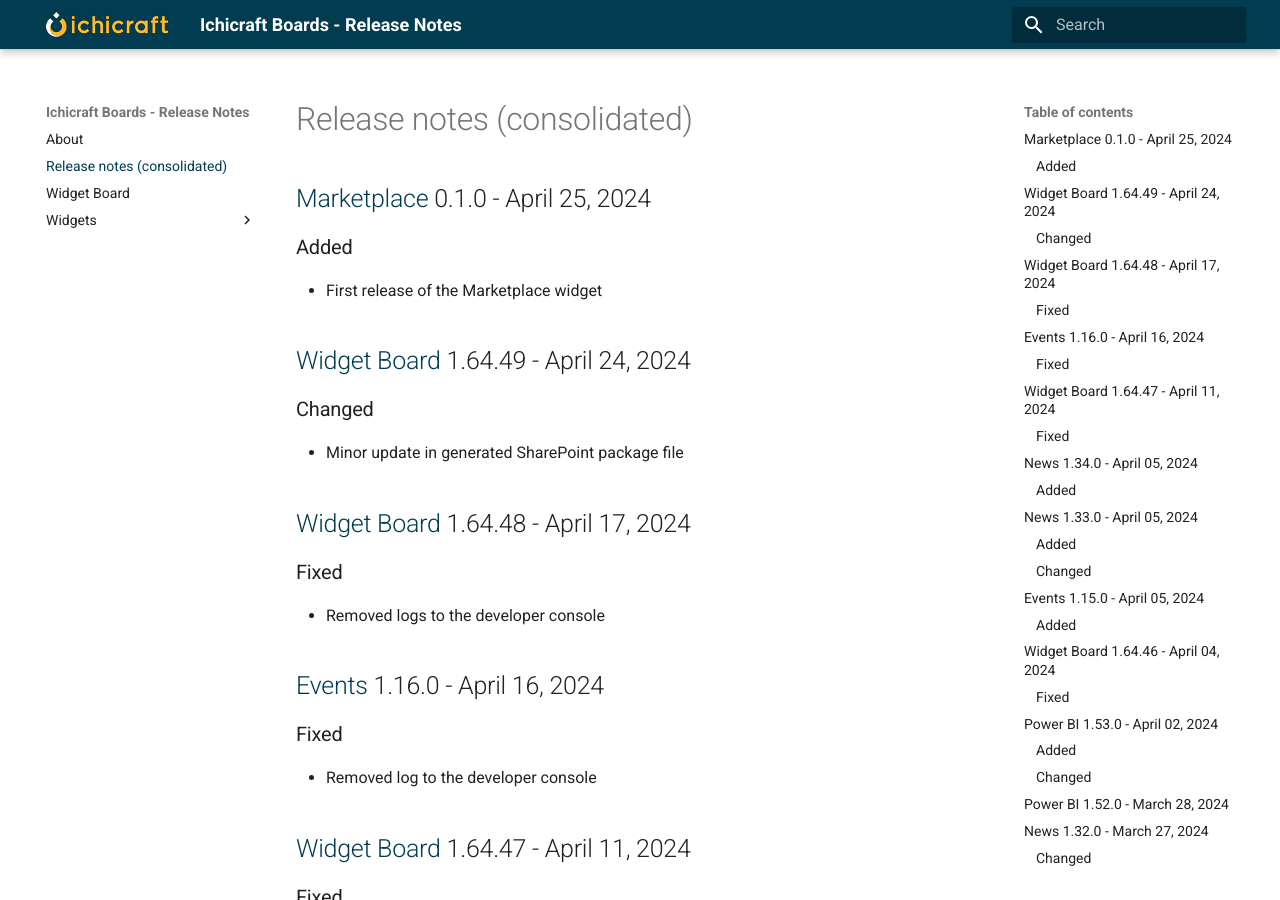
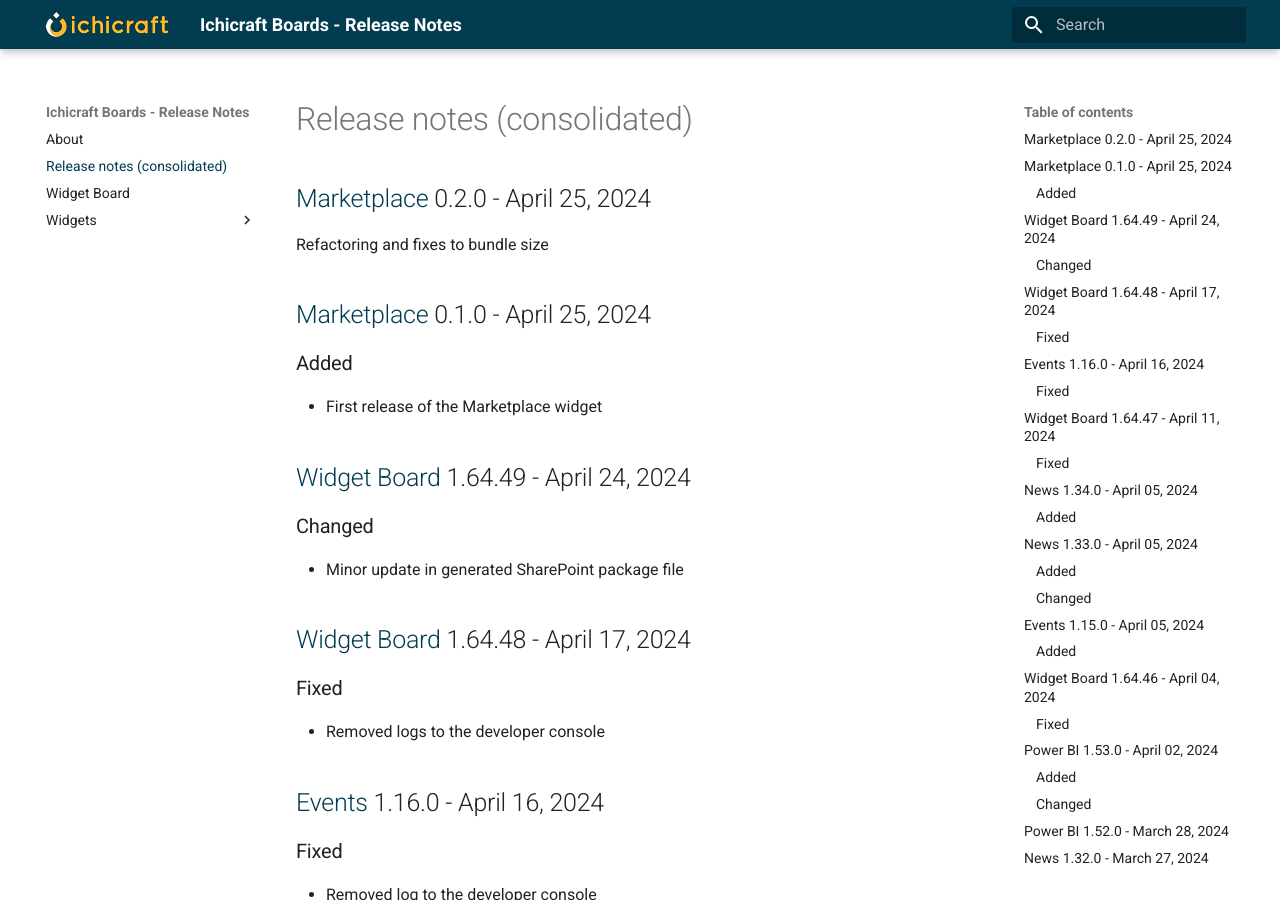
Before and after one commit to ichicraft/widgets-docs, an MkDocs documentation site: the page built from docs/Release-notes-(consolidated).md, in a window 1280 px wide and 900 px high. Built offline with MkDocs 1.6.1 and Material for MkDocs 9.7.7, drawn with Linux system fonts in a browser that asks for light colours.

Commit message:
Release notes updated by BuildService

```diff
--- a/docs/Release-notes-(consolidated).md
+++ b/docs/Release-notes-(consolidated).md
@@ -1,3 +1,7 @@
+## [Marketplace](./Widgets/Marketplace.md) 0.2.0 - April 25, 2024
+
+Refactoring and fixes to bundle size
+
 ## [Marketplace](./Widgets/Marketplace.md) 0.1.0 - April 25, 2024
 
 ### Added
--- a/docs/Widgets/Marketplace.md
+++ b/docs/Widgets/Marketplace.md
@@ -1,3 +1,7 @@
+## 0.2.0 - April 25, 2024
+
+Refactoring and fixes to bundle size
+
 ## 0.1.0 - April 25, 2024
 
 ### Added
```
